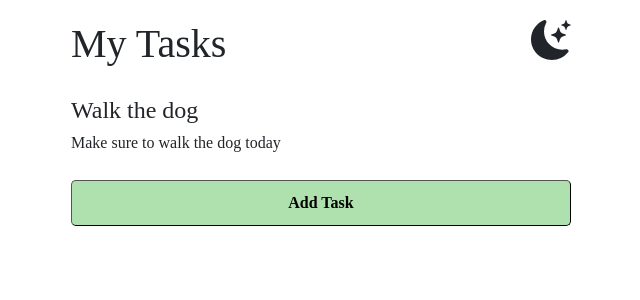
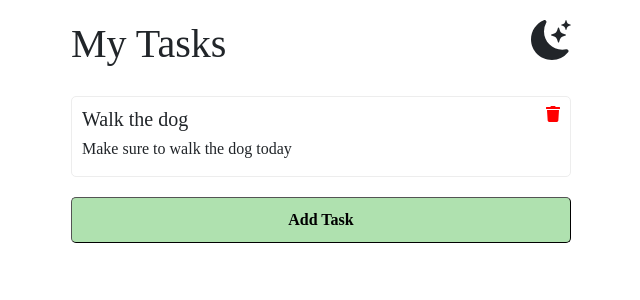
Before and after one commit to Siar416/todo-app, a React (Create React App) app: page / in a window 1280 px wide. Shown: the top 300 px of the page, without its empty margins (319-959 px from the left). Built offline with nearby package versions, Linux system fonts and the light colour scheme; data requests are answered from the project's data file; a web font is replaced by a local one.

Commit message:
Adding some styling to task being displayed along with trash icon

```diff
--- a/src/components/FormModal/FormModal.scss
+++ b/src/components/FormModal/FormModal.scss
@@ -1,3 +1,6 @@
+@use "../../styles/partials/resets" as *;
+@use "../../styles/partials/fonts" as *;
+
 .modal__wrapper {
     font-family: 'Arima', cursive;
     font-weight: 900;
--- a/src/components/Tasks/Tasks.jsx
+++ b/src/components/Tasks/Tasks.jsx
@@ -1,4 +1,6 @@
 import "./Tasks.scss";
+
+import { FaTrash } from "react-icons/fa";
 
 import { useEffect, useState } from "react";
 
@@ -23,9 +25,10 @@ const Tasks = () => {
       {tasks.length === 0 && <p>You currently have no tasks</p>}
       {tasks &&
         tasks.map((task) => (
-          <div key={task.id}>
-            <h4>{task.title}</h4>
+          <div className="task__item" key={task.id}>
+            <h5>{task.title}</h5>
             <h6>{task.summary}</h6>
+            <FaTrash className="task__item__trash" />
           </div>
         ))}
     </div>
--- a/src/components/Tasks/Tasks.scss
+++ b/src/components/Tasks/Tasks.scss
@@ -1,7 +1,22 @@
-@use "../../styles/partials/resets";
-@use "../../styles/partials/fonts";
+@use "../../styles/partials/resets" as *;
+@use "../../styles/partials/fonts" as *;
 
 .Tasks__Container {
     font-family: 'Arima', cursive;
     font-weight: 500;
+    position: relative;
 }
+
+.task__item {
+    border: .0625rem solid #ededed;
+    border-radius: .3125rem;
+    padding: .625rem;
+
+    &__trash {
+        position: absolute;
+        color: red;
+        top: .625rem;
+        right: .625rem;
+        cursor: pointer;
+    }
+}
--- a/src/global.scss
+++ b/src/global.scss
@@ -4,4 +4,5 @@
 body {
     display: flex;
     justify-content: center;
+
 }
```
Also changed, not shown: src/styles/partials/_colors.scss (line endings or trailing spaces), src/styles/partials/_resets.scss (line endings or trailing spaces).
